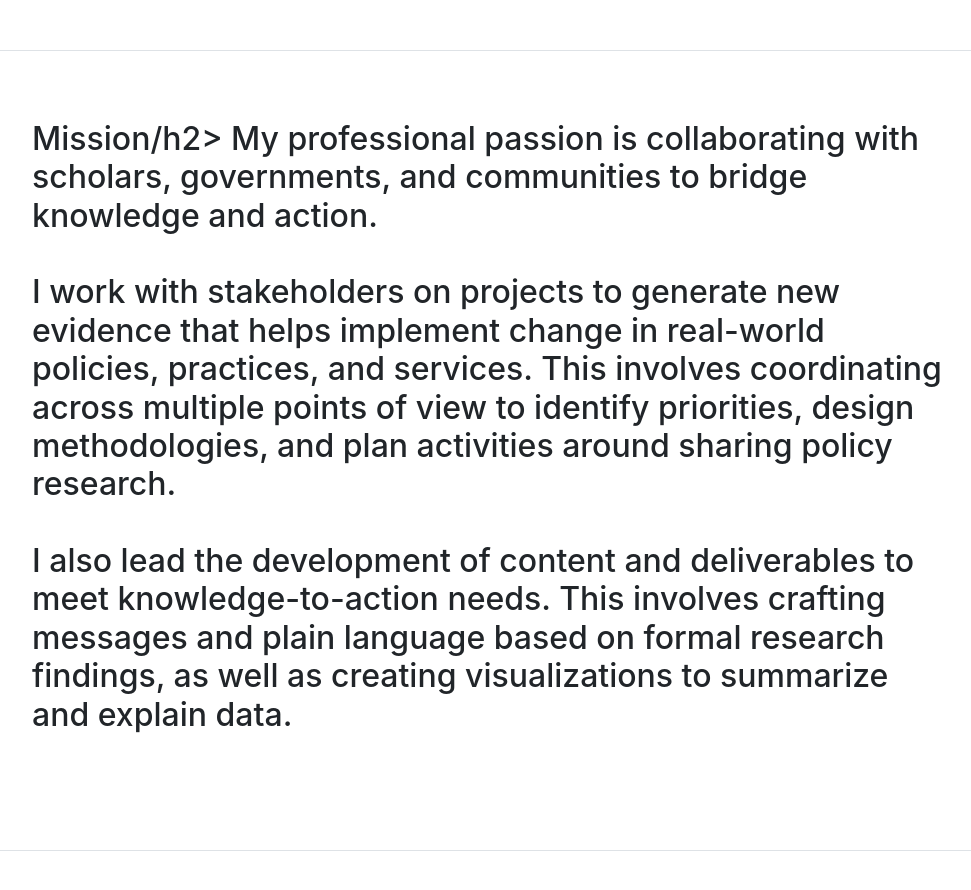
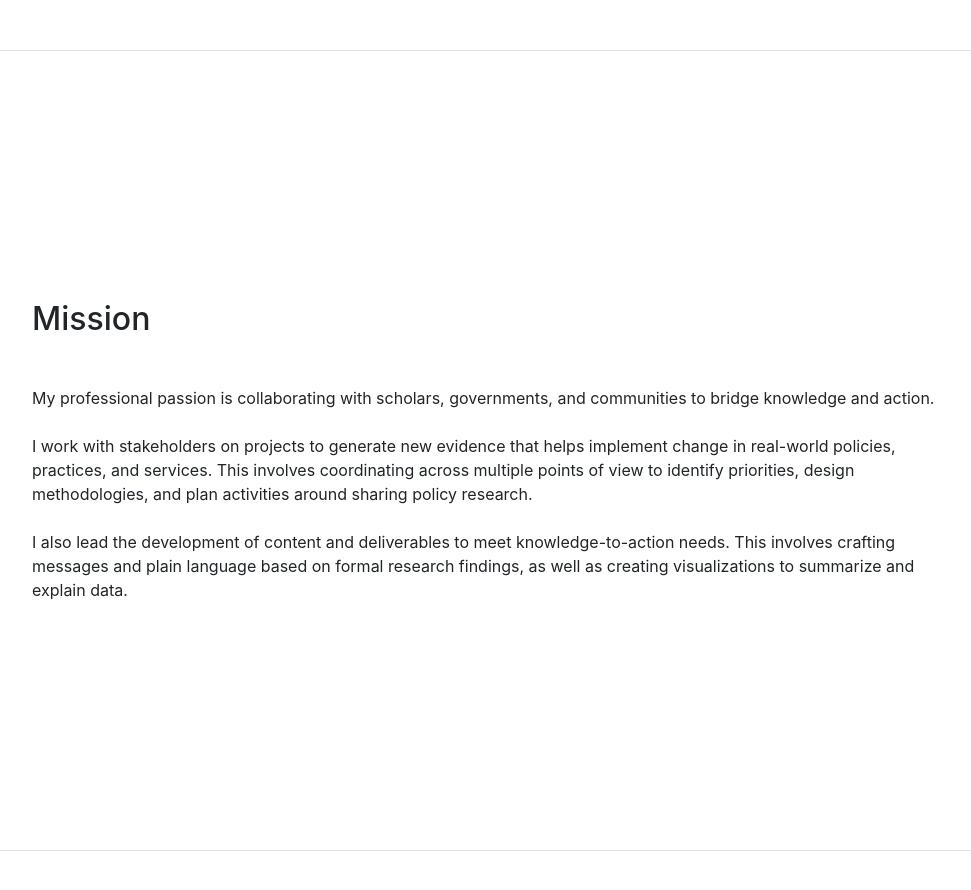
Before and after one commit to dariuspruss/dariuspruss.github.io, a website with bundled scripts: page bio/index.html in a window 1280 px wide. Shown: the part 1600-2490 px from the top of the page, without its empty margins (288-1259 px from the left). Built offline with nearby package versions, Linux system fonts and the light colour scheme; a web font is replaced by a local one.

Commit message:
Update index.html

```diff
--- a/bio/index.html
+++ b/bio/index.html
@@ -175,7 +175,7 @@ Research findings historically have taken years, even decades, to be fully refle
 
       <section class="resume-section p-3 p-lg-5 d-flex flex-column" id="mission">
         <div class="my-auto">
-          <h2 class="mb-5">Mission/h2>
+          <h2 class="mb-5">Mission</h2>
 My professional passion is collaborating with scholars, governments, and communities to bridge knowledge and action.
             <br><br>
 I work with stakeholders on projects to generate new evidence that helps implement change in real-world policies, practices, and services. This involves coordinating across multiple points of view to identify priorities, design methodologies, and plan activities around sharing policy research.
```
